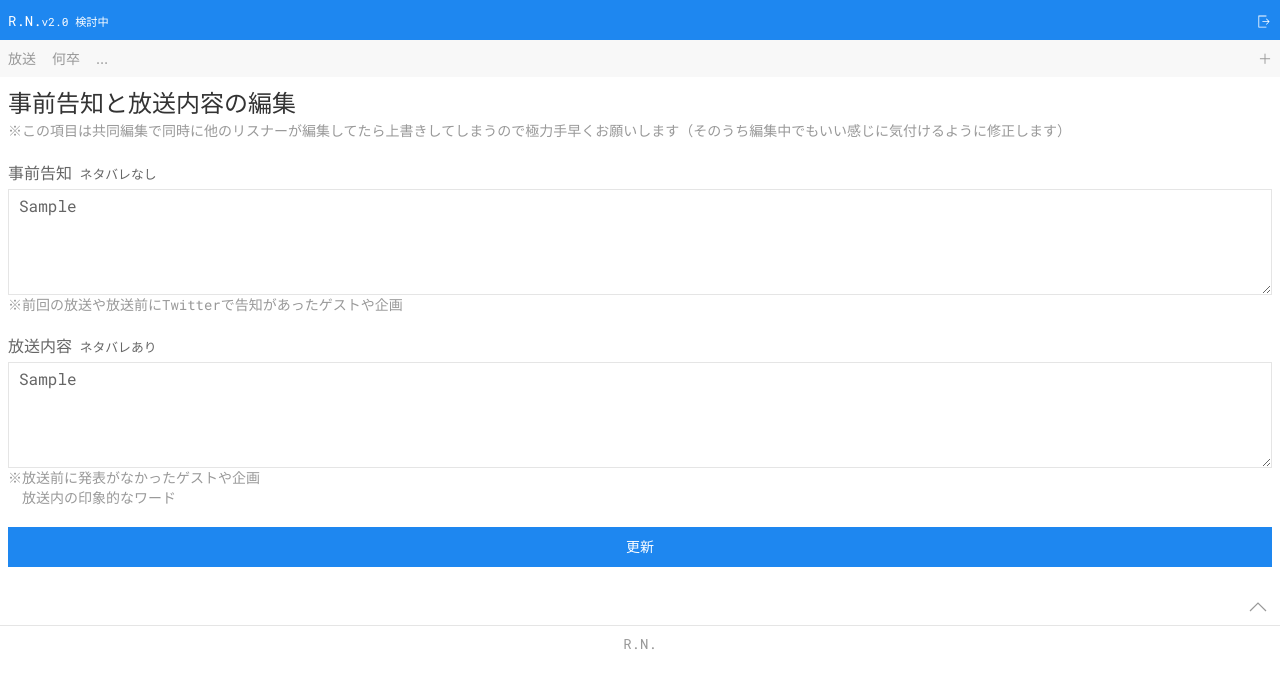
After one commit to shg25/rnsite, a Django app: page /air/update/1 in a window 1280 px wide. The commit adds this page. Shown: the top 688 px of the page. Run offline with Django 3.2, Linux system fonts and the light colour scheme; a user stored in the database is signed in; tables that the repository leaves empty hold one stand-in row (values such as "Sample post"); parts of the project's set-up code (start-up, migrations or seed data) failed here and were passed over; some libraries are stand-ins or nearby versions.

Commit message:
放送情報の更新処理

```diff
--- a/airs/static/airs/css/style.css
+++ b/airs/static/airs/css/style.css
@@ -125,3 +125,7 @@ a:hover {
   background-color: #222;
 }
 */
+
+.uk-background-muted {
+  background-color: #eee;
+}
--- /dev/null
+++ b/airs/templates/airs/air_update.html
@@ -0,0 +1,28 @@
+{% extends 'airs/base.html' %}
+{% comment %} {% load static %} {% endcomment %}
+
+{% block title %}事前告知と放送内容の編集 - R.N. v2.0{% endblock title %}
+
+{% block header %}
+{% endblock header %}
+
+{% block content %}
+<article class="rn-padding">
+    <h1 class="uk-text-lead uk-margin-remove-bottom">事前告知と放送内容の編集</h1>
+    <p class="uk-article-meta uk-margin-remove-top">※この項目は共同編集で同時に他のリスナーが編集してたら上書きしてしまうので極力手早くお願いします（そのうち編集中でもいい感じに気付けるように修正します）</p>
+    <form method="post">{% csrf_token %}
+        <p class="uk-margin-remove"><label for="id_overview_before">事前告知<small> ネタバレなし</small></label>
+        <textarea name="overview_before" rows="4" id="id_overview_before" class="uk-textarea mgt-s" placeholder="ゲスト：なかやまきんに君
+・筋肉ルーレットカジノ">{{ air.overview_before }}</textarea></p>
+        <p class="uk-article-meta uk-margin-remove-top uk-margin-bottom">※前回の放送や放送前にTwitterで告知があったゲストや企画</p>
+
+        <p class="uk-margin-remove"><label for="id_overview_after">放送内容<small> ネタバレあり</small></label>
+        <textarea name="overview_after" rows="4" id="id_overview_after" class="uk-textarea mgt-s" placeholder="飛び入りゲスト：岡村隆史
+・ご飯炊き対決
+・ネスミスはパン">{{ air.overview_after }}</textarea></p>
+        <p class="uk-article-meta uk-margin-remove-top uk-margin-bottom">※放送前に発表がなかったゲストや企画<br>　放送内の印象的なワード</p>
+
+        <input type="submit" value="更新" class="uk-button uk-button-primary uk-width-1-1 uk-margin-small-bottom">
+    </form>
+</article>
+{% endblock content %}
--- a/airs/urls.py
+++ b/airs/urls.py
@@ -9,7 +9,9 @@ urlpatterns = [
     # 何卒作成
     path('n/create/', views.NCreateView.as_view(), name='n_create'),
     # 何卒修正
-    path('n/update/', views.NUpdateView.as_view(), name='n_update'),
+    path('n/update/<int:pk>', views.NUpdateView.as_view(), name='n_update'),
+    # 何卒削除
+    path('n/delete/<int:pk>', views.NDeleteView.as_view(), name='n_delete'),
 
     # リスナー一覧
     path('users/', views.UsersView.as_view(), name='users'),
@@ -25,6 +27,8 @@ urlpatterns = [
     # 番組詳細 TODO キーを番組名ハッシュタグにしたいな
     path('program/<int:pk>/', views.ProgramView.as_view(), name='program'),
 
+    # 放送更新
+    path('air/update/<int:pk>', views.AirUpdateView.as_view(), name='air_update'),
     # 放送一覧
     path('', views.IndexView.as_view(), name='index'),
     # 放送詳細 ex: '/1/'
--- a/airs/views.py
+++ b/airs/views.py
@@ -6,6 +6,8 @@ from django.urls import reverse
 from django.views import generic
 from django.utils import timezone
 from django.contrib.auth.models import User
+from django.contrib.auth.decorators import login_required
+from django.utils.decorators import method_decorator
 
 from .models import Broadcaster, Program, Air, Nanitozo
 from .forms import AirCreateForm
@@ -73,6 +75,10 @@ class NCreateView(generic.FormView):
         return super().form_valid(form)
 
 
+class NDeleteView(generic.DeleteView):
+    model = Air
+
+
 class NUpdateView(generic.TemplateView):  # TODO Form系のViewにする
     template_name = 'airs/n_update.html'
 
@@ -106,9 +112,16 @@ class ProgramView(generic.DetailView):
     model = Program
 
 
-# def detail(request, air_id):
-#     air = get_object_or_404(Air, pk=air_id)
-#     return render(request, 'airs/detail.html', {'air': air})
+@method_decorator(login_required, name='dispatch')
+class AirUpdateView(generic.UpdateView):
+    model = Air
+    fields = ['overview_before', 'overview_after']
+    template_name = 'airs/air_update.html'
+
+    def get_success_url(self):
+        return reverse('airs:detail', kwargs={'pk': self.kwargs['pk']})
+
+
 class DetailView(generic.DetailView):
     model = Air
 
@@ -123,11 +136,6 @@ class DetailView(generic.DetailView):
         context['comment_open_negative_nanitozo_list'] = list(filter(lambda x: x.comment_open == True and len(x.comment_negative) != 0, nanitozo_list))
         context['is_nanitozo'] = bool(list(filter(lambda x: x.user == self.request.user, nanitozo_list)))
         return context
-
-
-# def results(request, air_id):
-#     air = get_object_or_404(Air, pk=air_id)
-#     return render(request, 'airs/results.html', {'air': air})
 
 
 class ResultsView(generic.DetailView):
```
Also changed, not shown: airs/templates/airs/air_detail.html (+7 -7 lines).
